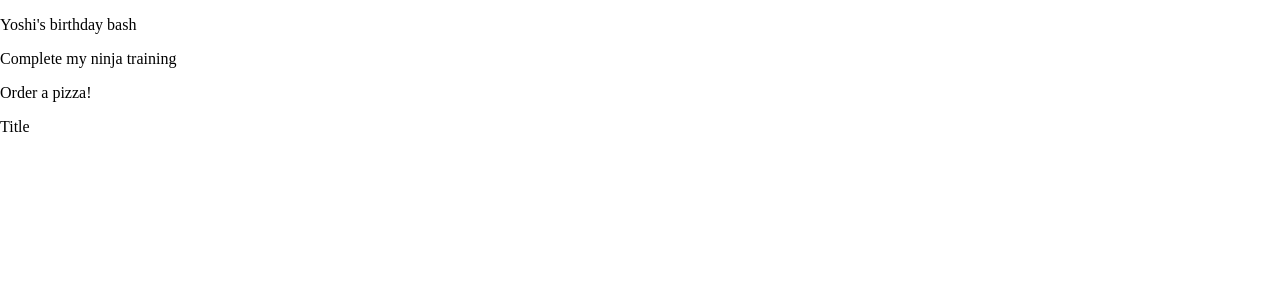
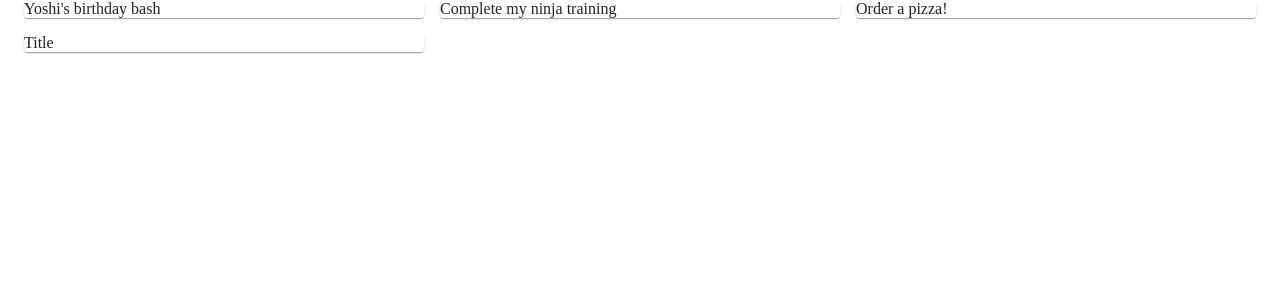
Before and after one commit to anukuljoshi/material-ui-net-ninja, a React (Create React App) app: page / in a window 1280 px wide. Shown: the top 300 px of the page. Built offline with nearby package versions, Linux system fonts and the light colour scheme; data requests are answered from the project's data file.

Commit message:
lesson-10

```diff
--- a/src/pages/Notes.tsx
+++ b/src/pages/Notes.tsx
@@ -1,4 +1,7 @@
 import React, { useState, useEffect } from 'react';
+
+import { Container, Grid, Paper } from '@material-ui/core'
+
 
 import { API_URL } from '../constants/api';
 
@@ -22,15 +25,19 @@ const Notes = () => {
 	}, [])
 
 	return (
-		<div>
+		<Container>
+			<Grid container spacing={2}>
 			{
 				notes.map((note: INote) => (
-					<p key={note.id}>
-						{note.title}
-					</p>
+					<Grid item xs={12} md={6} lg={4} key={note.id}>
+						<Paper>
+							{note.title}
+						</Paper>
+					</Grid>
 				))
 			}
-		</div>
+			</Grid>
+		</Container>
 	);
 };
 
```
